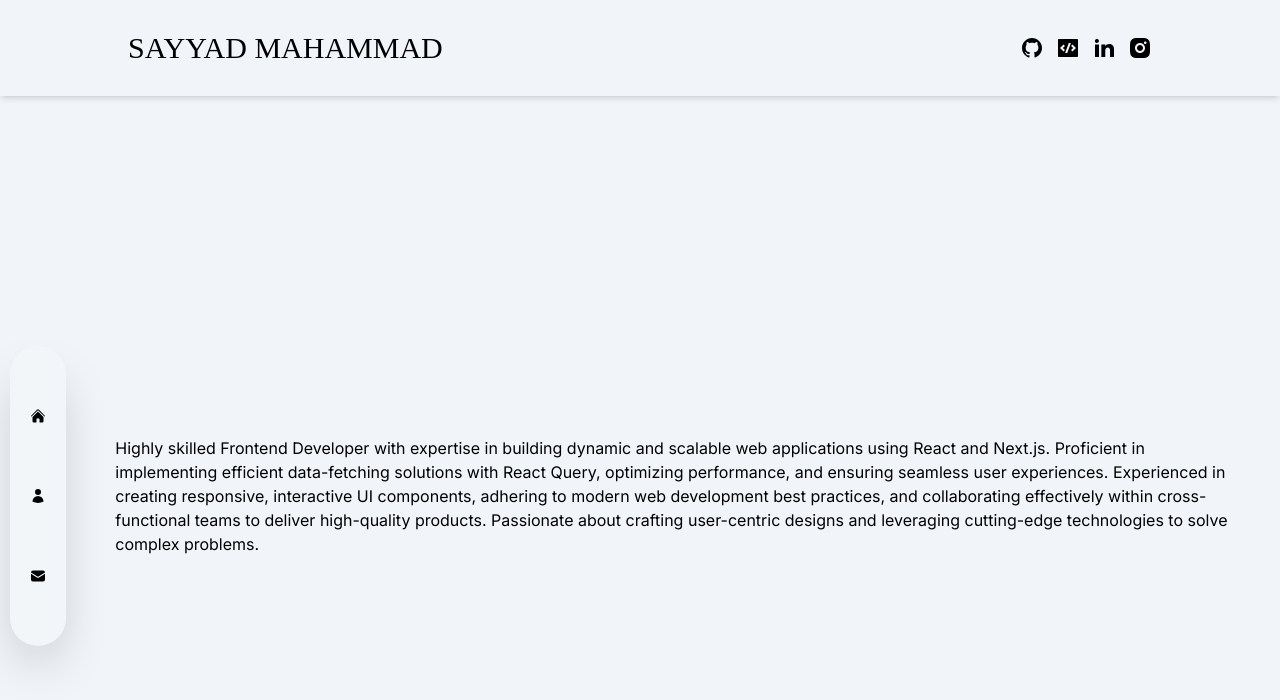
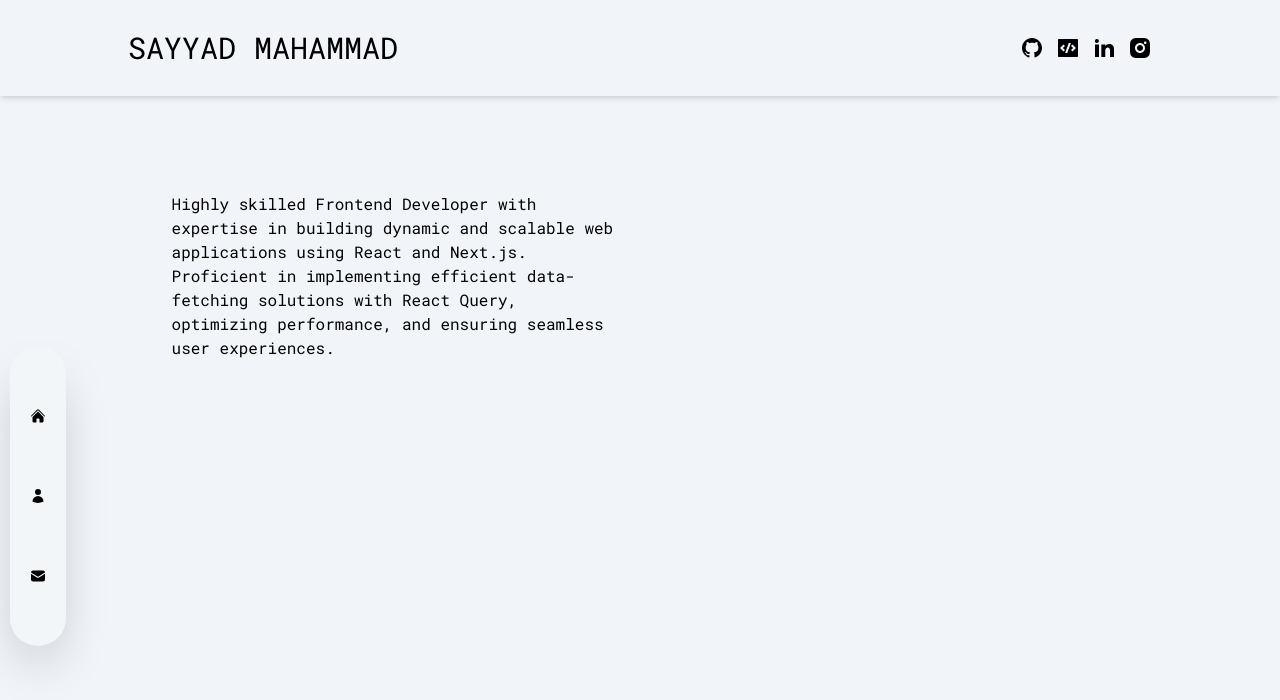
Before and after one commit to sayyadmd/sayyadmahammad, a Next.js app: page / in a window 1280 px wide. Shown: the top 700 px of the page. Built offline with nearby package versions, Linux system fonts and the light colour scheme.

Commit message:
add fonts

```diff
--- a/app/layout.js
+++ b/app/layout.js
@@ -1,8 +1,18 @@
-import { Inter } from "next/font/google";
 import "./globals.css";
 import Layout from "@/components/layout";
+import { Inter, Roboto_Mono } from "next/font/google";
 
-const inter = Inter({ subsets: ["latin"] });
+const inter = Inter({
+  subsets: ["latin"],
+  display: "swap",
+  variable: "--font-inter",
+});
+
+const roboto_mono = Roboto_Mono({
+  subsets: ["latin"],
+  display: "swap",
+  variable: "--font-roboto-mono",
+});
 
 export const metadata = {
   title: "Sayyad Mahammad",
@@ -20,7 +30,7 @@ export default function RootLayout({ children }) {
           rel="stylesheet"
         />
       </head> */}
-      <body className={inter.className}>
+      <body className={`${inter.variable} ${roboto_mono.variable}`}>
         <Layout>{children}</Layout>
       </body>
     </html>
--- a/app/page.js
+++ b/app/page.js
@@ -3,8 +3,9 @@ import { summary } from "@/constants";
 export default function Page() {
   return (
     <main className="w-full h-full p-10 ">
-      <div className="h-full flex items-center justify-center ">
-        <h1>{summary}</h1>
+      <div className="h-full flex flex-col ">
+        <h1 className="font-mono w-[40%] ml-[5%] mt-[5%] ">{summary[0]}</h1>
+        {/* <h1 className="font-mono w-[40%] ml-[60%] ">{summary[1]}</h1> */}
       </div>
     </main>
   );
--- a/components/layout/components/TopBar.js
+++ b/components/layout/components/TopBar.js
@@ -4,7 +4,7 @@ export default function TopBar() {
   return (
     <div className="w-full h-10 my-auto flex items-center justify-between  px-[10%]">
       {/* <h1 className="font-['lobster'] text-3xl ">SAYYAD MAHAMMAD</h1> */}
-      <h1 className="font-['lobster'] text-3xl ">SAYYAD MAHAMMAD</h1>
+      <h1 className="font-mono text-3xl ">SAYYAD MAHAMMAD</h1>
       <div className="flex items-center gap-3 ">
         {socialAssets.map(({ name, link, Icon }) => (
           <a key={name} href={link}>
--- a/constants/content.js
+++ b/constants/content.js
@@ -1,10 +1,11 @@
-export const summary = `
-Highly skilled Frontend Developer with expertise in building dynamic and
+export const summary = [
+  `Highly skilled Frontend Developer with expertise in building dynamic and
         scalable web applications using React and Next.js. Proficient in
         implementing efficient data-fetching solutions with React Query,
-        optimizing performance, and ensuring seamless user experiences.
-        Experienced in creating responsive, interactive UI components, adhering
+        optimizing performance, and ensuring seamless user experiences.`,
+  `Experienced in creating responsive, interactive UI components, adhering
         to modern web development best practices, and collaborating effectively
         within cross-functional teams to deliver high-quality products.
         Passionate about crafting user-centric designs and leveraging
-        cutting-edge technologies to solve complex problems.`;
+        cutting-edge technologies to solve complex problems.`,
+];
--- a/tailwind.config.js
+++ b/tailwind.config.js
@@ -14,11 +14,8 @@ module.exports = {
       },
     },
     fontFamily: {
-      sans: ["ui-sans-serif", "system-ui"],
-      serif: ["ui-serif", "Georgia"],
-      mono: ["ui-monospace", "SFMono-Regular"],
-      display: ["Oswald"],
-      body: ['"Open Sans"'],
+      sans: ["var(--font-inter)"],
+      mono: ["var(--font-roboto-mono)"],
       // lobster: ["Lobster"],
     },
   },
```
